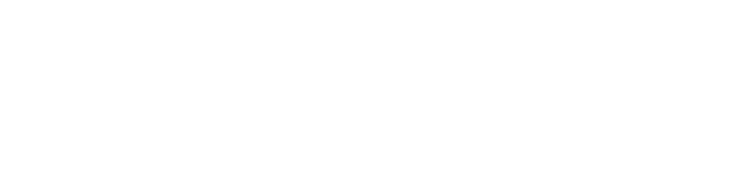
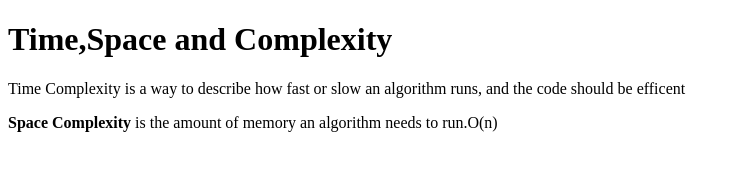
Before and after one commit to acciojob/time-and-space-complexity-Akash01717, a website: page main.html in a window 1280 px wide. Shown: the whole page, without its empty margins (0-741 px from the left). Drawn offline with Linux system fonts and the light colour scheme.

Commit message:
created a submission

```diff
--- a/main.html
+++ b/main.html
@@ -8,6 +8,9 @@
 
 <body>
 	<!-- the entire body must be written by student -->
+	<h1>Time,Space and Complexity</h1>
+	<p>Time Complexity is a way to describe how fast or slow an algorithm runs, and the code should be efficent</p>
+	<p><b>Space Complexity</b> is the amount of memory an algorithm needs to run.O(n) </p>
     <script type="text/javascript" src="./script.js">
 </script>
 
```
